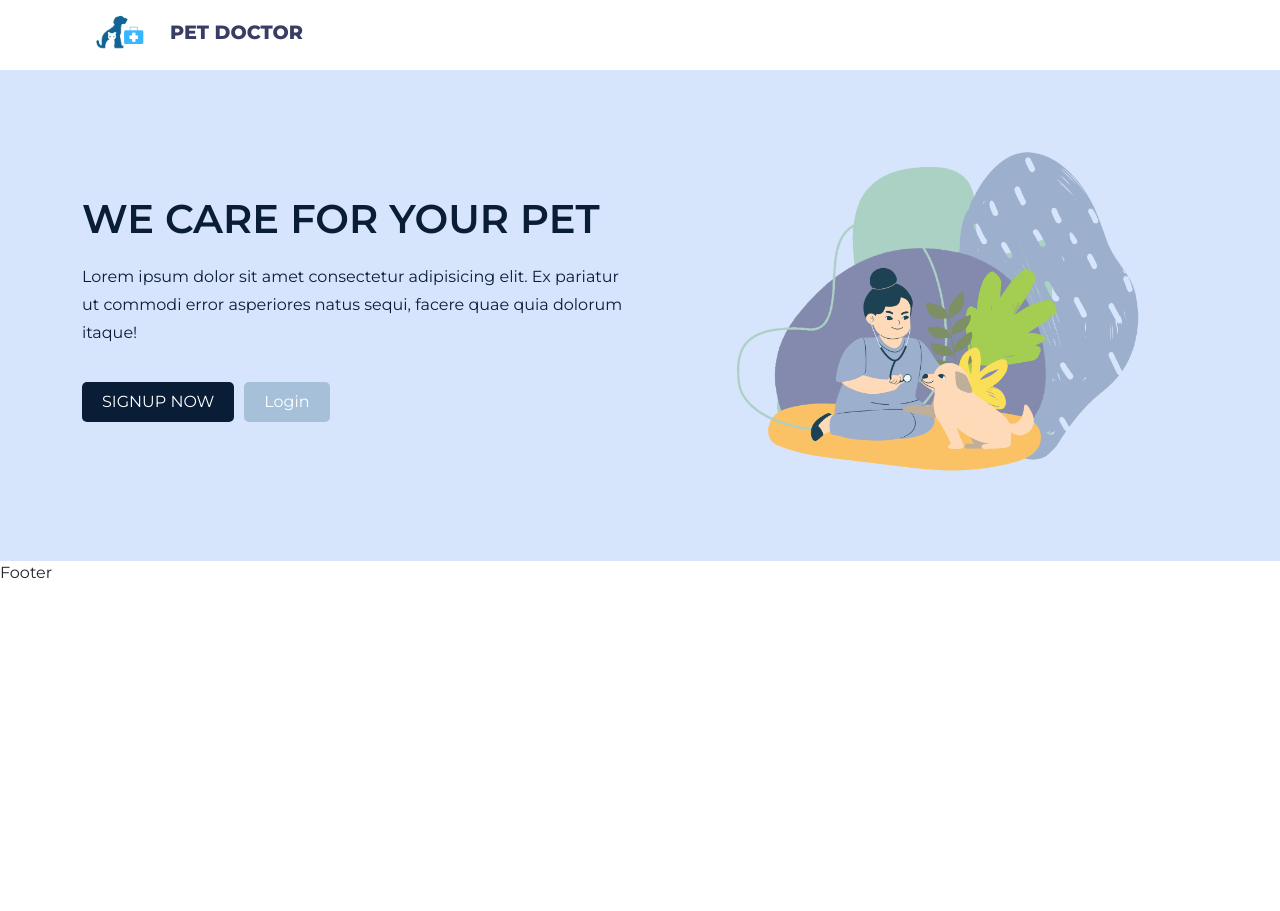
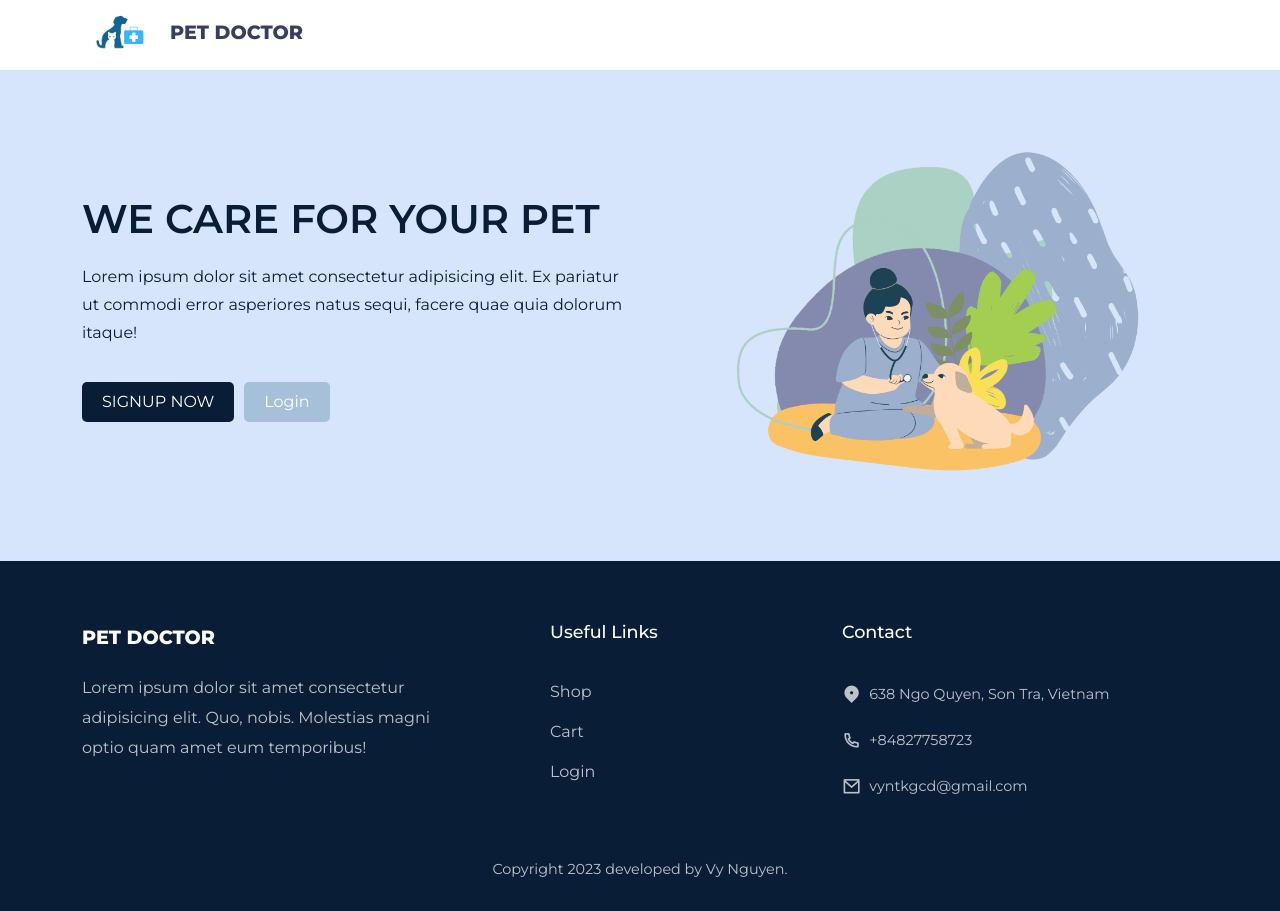
Before and after one commit to kieuvy290601/petdoctor-webapp, a React (Create React App) app: page / in a window 1280 px wide. Before the commit the page ends 800 px from the top, so only its background shows below. Built offline with nearby package versions, Linux system fonts and the light colour scheme.

Commit message:
create footer

```diff
--- a/src/components/Footer/Footer.css
+++ b/src/components/Footer/Footer.css
@@ -0,0 +1,44 @@
+.footer {
+  padding-top: 60px;
+  padding-bottom: 30px;
+  background: var(--primary-color);
+}
+
+.footer_text {
+  line-height: 30px;
+  color: rgba(255, 255, 255, 0.735);
+}
+
+.footer_quick-links ul li {
+  background: transparent !important;
+}
+
+.footer_quick-links ul li a {
+  color: rgba(255, 255, 255, 0.735);
+}
+
+.quick-links-title {
+  margin-bottom: 30px;
+  color: #fff;
+  font-size: 1.1rem;
+}
+
+.footer_contact li span,
+.footer_contact li p {
+  color: rgba(255, 255, 255, 0.735);
+}
+
+.footer_contact li span {
+  font-size: 1.2rem;
+}
+
+.footer_contact li p {
+  font-size: 0.9rem;
+}
+
+.footer_copyright {
+  color: rgba(255, 255, 255, 0.735);
+  font-size: 0.9rem;
+  margin-top: 50px;
+  text-align: center;
+}
--- a/src/components/Footer/Footer.jsx
+++ b/src/components/Footer/Footer.jsx
@@ -1,7 +1,78 @@
 import React from "react";
+import { Link } from "react-router-dom";
+import { Col, Container, ListGroup, ListGroupItem, Row } from "reactstrap";
+
+import "./Footer.css";
 
 const Footer = () => {
-  return <div>Footer</div>;
+  const year = new Date().getFullYear();
+  return (
+    <footer className="footer">
+      <Container>
+        <Row>
+          <Col lg="4">
+            <div className="logo">
+              {/* <img src={logo} alt="" /> */}
+              <div>
+                <h1 className="text-white">PET DOCTOR</h1>
+              </div>
+            </div>
+            <p className="footer_text mt-4">
+              Lorem ipsum dolor sit amet consectetur adipisicing elit. Quo,
+              nobis. Molestias magni optio quam amet eum temporibus!
+            </p>
+          </Col>
+          <Col lg="4" style={{ paddingLeft: 100 }}>
+            <div className="footer_quick-links">
+              <h4 className="quick-links-title">Useful Links</h4>
+              <ListGroup>
+                <ListGroupItem className="ps-0 border-0">
+                  <Link to="/shop">Shop</Link>
+                </ListGroupItem>
+                <ListGroupItem className="ps-0 border-0">
+                  <Link to="/cart">Cart</Link>
+                </ListGroupItem>
+                <ListGroupItem className="ps-0 border-0">
+                  <Link to="/login">Login</Link>
+                </ListGroupItem>
+              </ListGroup>
+            </div>
+          </Col>
+          <Col lg="4">
+            <div className="footer_quick-links">
+              <h4 className="quick-links-title">Contact</h4>
+              <ListGroup className="footer_contact">
+                <ListGroupItem className="ps-0 border-0 d-flex align-items-center gap-2">
+                  <span>
+                    <i class="ri-map-pin-2-fill"></i>
+                  </span>
+                  <p>638 Ngo Quyen, Son Tra, Vietnam</p>
+                </ListGroupItem>
+                <ListGroupItem className="ps-0 border-0 d-flex align-items-center gap-2">
+                  <span>
+                    <i class="ri-phone-line"></i>
+                  </span>
+                  <p>+84827758723</p>
+                </ListGroupItem>
+                <ListGroupItem className="ps-0 border-0 d-flex align-items-center gap-2">
+                  <span>
+                    <i class="ri-mail-line"></i>
+                  </span>
+                  <p>vyntkgcd@gmail.com</p>
+                </ListGroupItem>
+              </ListGroup>
+            </div>
+          </Col>
+
+          <Col lg="12">
+            <p className="footer_copyright">
+              Copyright {year} developed by Vy Nguyen.{" "}
+            </p>
+          </Col>
+        </Row>
+      </Container>
+    </footer>
+  );
 };
 
 export default Footer;
```
